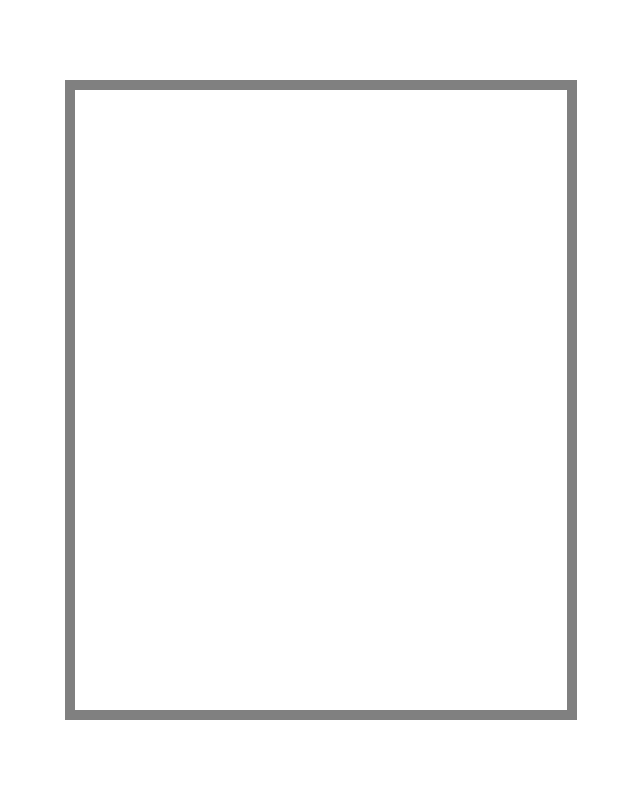
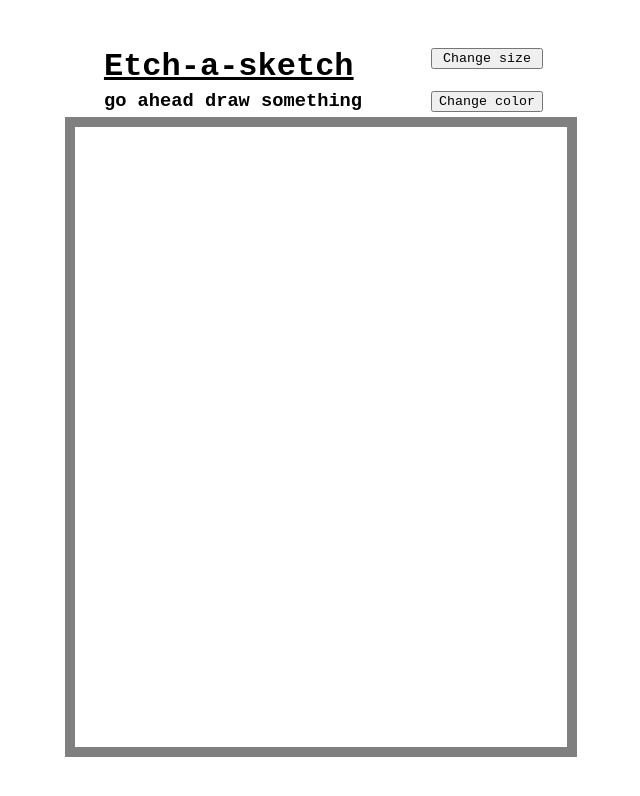
Before and after one commit to brian-baugher/odin-etch-a-sketch, a plain HTML site: page index.html in a window 1280 px wide. Shown: the whole page, without its empty margins (319-959 px from the left). Drawn offline with Linux system fonts and the light colour scheme.

Commit message:
set up new ui

```diff
--- a/index.html
+++ b/index.html
@@ -9,6 +9,16 @@
     <script src="script.js" defer></script>
 </head>
 <body>
+    <div id="header">
+        <div id="text">
+            <h1 id="title">Etch-a-sketch</h1>
+            <h3 id="subtitle">go ahead draw something</h3>
+        </div>
+        <div id="buttons">
+            <button id="sizer">Change size</button>
+            <button id="colorer">Change color</button>
+        </div>
+    </div>
     <div id="grid"></div>
 </body>
 </html>
--- a/script.js
+++ b/script.js
@@ -1,5 +1,7 @@
+let SIZE = 16;
+
 const grid = document.querySelector('#grid')
-for(i=0; i<16; i++){
+for(i=0; i<SIZE; i++){
     let row = document.createElement('div')
     row.classList.add('row')
     grid.appendChild(row)
@@ -7,7 +9,7 @@ for(i=0; i<16; i++){
 
 const rows = document.querySelectorAll('#grid .row')
 rows.forEach( (x)=>{
-    for(i=0; i<16; i++){
+    for(i=0; i<SIZE; i++){
         let box = document.createElement('div')
         box.classList.add('box')
         x.appendChild(box)
--- a/style.css
+++ b/style.css
@@ -1,5 +1,38 @@
 html{
     height: 100%;
+}
+
+#title, #subtitle{
+    margin:5px;
+    font-family: 'Courier New', Courier, monospace;
+}
+
+#title{
+    text-decoration: underline;
+}
+
+#header{
+    display: flex;
+    justify-content: center;
+    gap: 5%;
+    width: 100%;
+    align-items: center;
+}
+
+#buttons{
+    display: flex;
+    flex-direction: column;
+    height: 100%;
+    padding: 5px 0;
+    box-sizing: border-box;
+}
+
+#buttons *{
+    font-family: 'Courier New', Courier, monospace;
+}
+
+#sizer{
+    margin-bottom: auto;
 }
 
 body{
```
